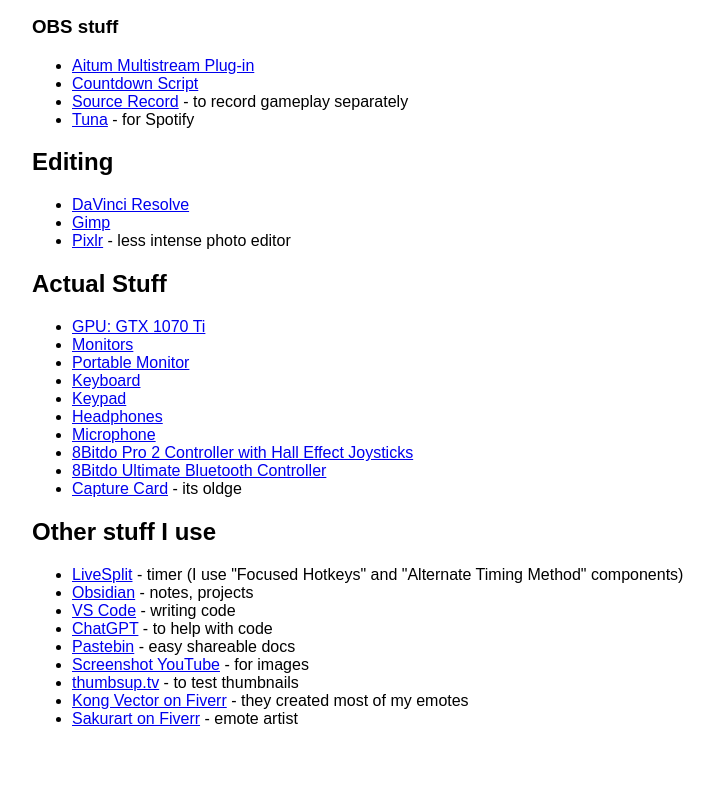
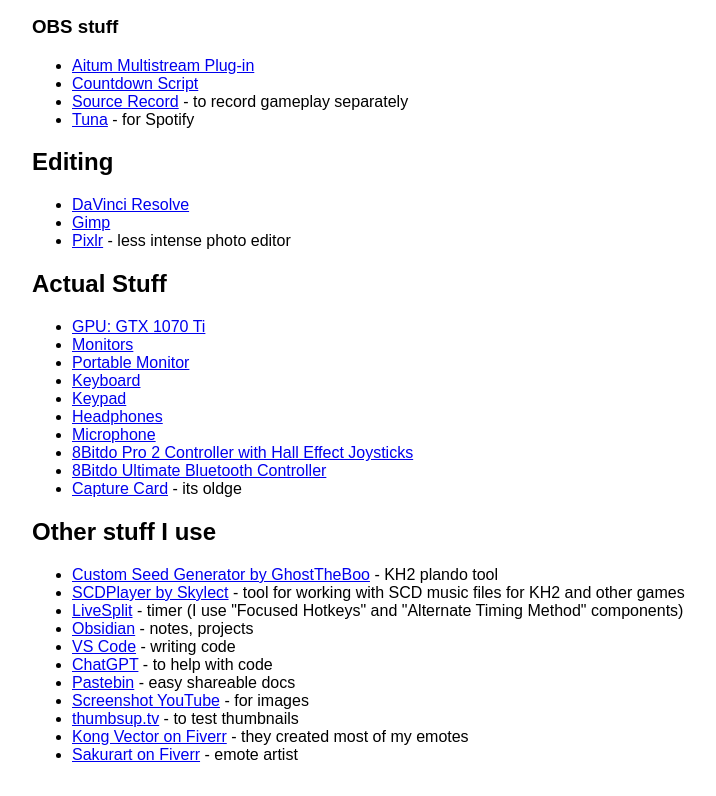
Before and after one commit to CJ-2123/cj-2123.github.io, a plain HTML site: page tools.html in a window 1280 px wide. Shown: the part 492-1288 px from the top of the page, without its empty margins (24-740 px from the left). Before the commit the page ends 1252 px from the top, so only its background shows below. Drawn offline with Linux system fonts and the light colour scheme.

Commit message:
Update tools.html

```diff
--- a/tools.html
+++ b/tools.html
@@ -78,6 +78,8 @@
 
         <h2>Other stuff I use</h2>
         <ul>
+            <li><a href="https://custom-seed-generator.web.app">Custom Seed Generator by GhostTheBoo</a> - KH2 plando tool</li>
+            <li><a href="https://github.com/skylect-dev/SCDPlayer">SCDPlayer by Skylect</a> - tool for working with SCD music files for KH2 and other games</li>
             <li><a href="https://livesplit.org">LiveSplit</a> - timer (I use "Focused Hotkeys" and "Alternate Timing Method" components)</li>
             <li><a href="https://obsidian.md">Obsidian</a> - notes, projects</li>
             <li><a href="https://code.visualstudio.com">VS Code</a> - writing code</li>
```
